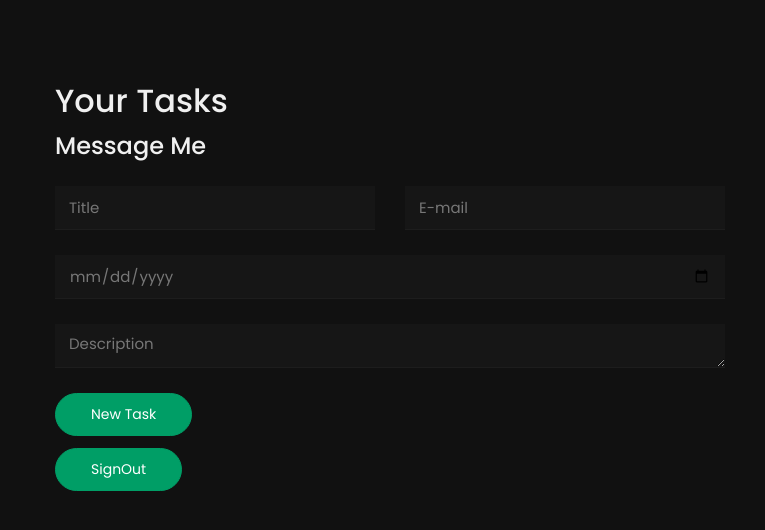
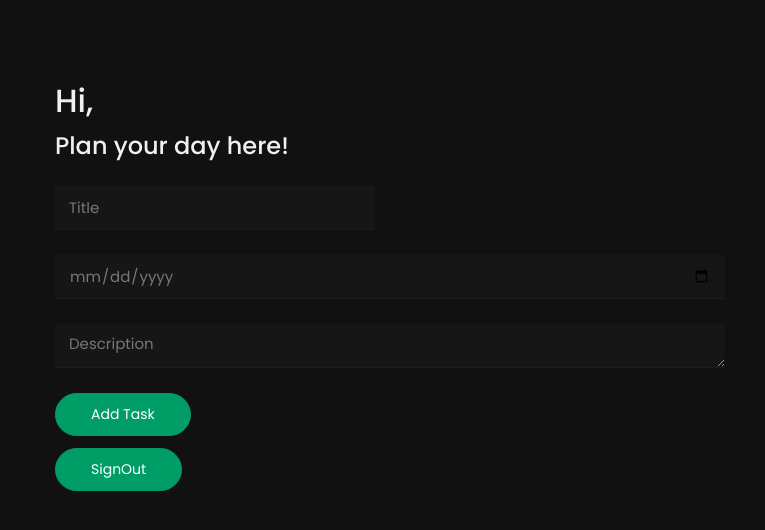
Before and after one commit to aamir923/aws, a plain HTML site: page get-in-touch.html in a window 1280 px wide. Shown: the full height of the page, 0-765 px from the left. Drawn offline with Linux system fonts and the light colour scheme; files that its build step writes are made by us from their sources; a script that the page names is missing.

Commit message:
Modified Home Page

```diff
--- a/get-in-touch.html
+++ b/get-in-touch.html
@@ -44,7 +44,7 @@
               <div class="row">
                 <div class="col-12">
                   <div class="section-heading page-heading">
-                    <h2 class="section-title">Your Tasks</h2>
+                    <h2 class="info-type">Hi, <span class="info-value" id="userName"></span></h2>
                     <div class="animated-bar"></div>
                   </div>
                 </div>
@@ -55,11 +55,10 @@
                   <!-- Contact form-->
                   <div class="col-12 col-lg-7">
                     <form class="contact-form" id="contact-form" action="#">
-                      <h4 class="content-title">Message Me</h4>
+                      <h4 class="content-title">Plan your day here!</h4>
                       <div class="row">
 
                         <div class="col-12 col-md-6 form-group"><input id="title" class="form-control" placeholder="Title" type="text" name="title" id="title" required=""></div>
-                        <div class="col-12 col-md-6 form-group"><input id="userEmailInput" class="form-control" placeholder="E-mail" type="email" name="email" required=""></div>
                         <div class="col-12 form-group"><input id="duedate" class="form-control"  type="date" name="duedate" placeholder="Due Date" required=""></div>
                         <div class="col-12 form-group form-message"><textarea id="titleDescription" class="form-control"  name="description" placeholder="Description" rows="5" required=""></textarea></div>
 
@@ -74,7 +73,7 @@
                               document.getElementById('duedate').value,
                             )"
                             class="btn button-main button-scheme" type="button">
-                            New Task
+                            Add Task
                           </button>
                         </div>
 
```
